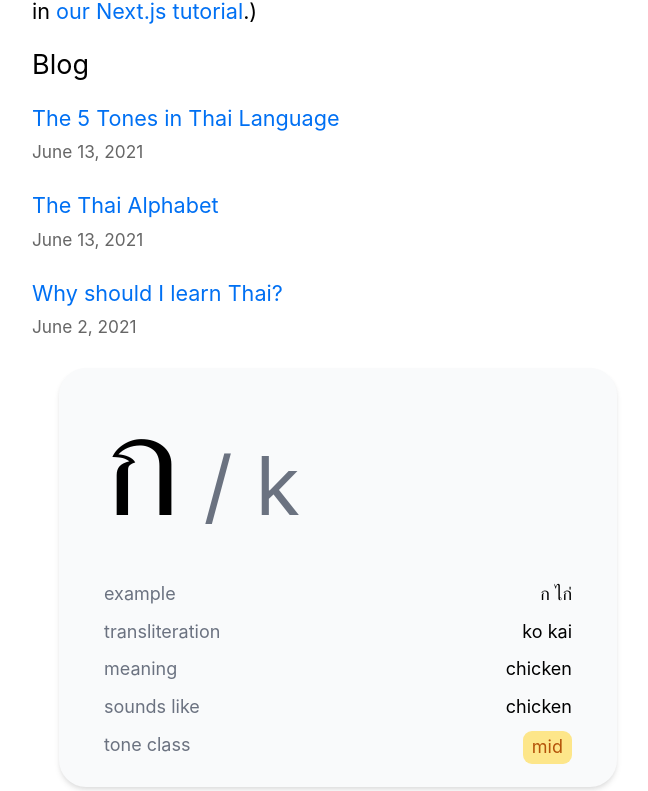
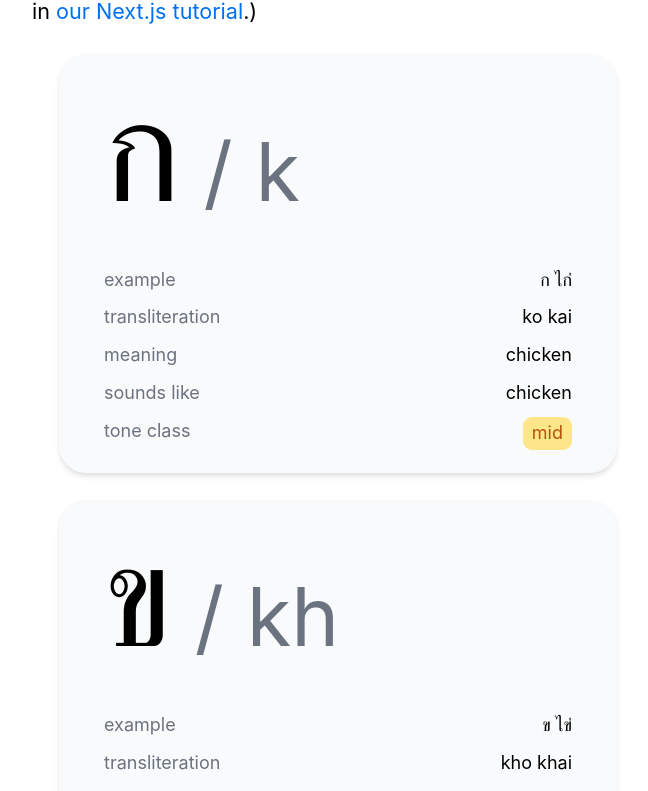
Before and after one commit to cheyer/learn-thai-online, a Next.js app: page / in a window 1280 px wide. Shown: the part 358-1149 px from the top of the page, without its empty margins (302-950 px from the left). Built offline with nearby package versions, Linux system fonts and the light colour scheme.

Commit message:
feat: make Card semantic correct list item

```diff
--- a/components/Card.tsx
+++ b/components/Card.tsx
@@ -35,7 +35,7 @@ const Card: React.FC<Props> = ({ consonant }) => {
   ];
 
   return (
-    <div className="bg-gray-50 px-10 py-5 m-6 rounded-3xl shadow-md">
+    <li className="bg-gray-50 px-5 md:px-10 py-5 m-6 rounded-3xl shadow-md">
       <div className="pb-10">
         <span className="text-9xl text-bold">{consonant.symbol}</span>
         <span className="text-7xl text-gray-500">
@@ -51,7 +51,7 @@ const Card: React.FC<Props> = ({ consonant }) => {
         <span className="text-gray-500">tone class</span>
         <Badge type={getType(consonant.class)}>{consonant.class}</Badge>
       </div>
-    </div>
+    </li>
   );
 };
 
--- a/pages/index.js
+++ b/pages/index.js
@@ -20,7 +20,7 @@ export default function Home({ allPostsData }) {
           <a href="https://nextjs.org/learn">our Next.js tutorial</a>.)
         </p>
       </section>
-      <section className={`${utilStyles.headingMd} ${utilStyles.padding1px}`}>
+      {/* <section className={`${utilStyles.headingMd} ${utilStyles.padding1px}`}>
         <h2 className={utilStyles.headingLg}>Blog</h2>
         <ul className={utilStyles.list}>
           {allPostsData.map(({ id, date, title }) => (
@@ -35,11 +35,13 @@ export default function Home({ allPostsData }) {
             </li>
           ))}
         </ul>
-      </section>
+      </section> */}
       <section>
-        {consonants.map((consonant) => (
-          <Card consonant={consonant} />
-        ))}
+        <ul>
+          {consonants.map((consonant) => (
+            <Card consonant={consonant} />
+          ))}
+        </ul>
       </section>
     </Layout>
   );
```
